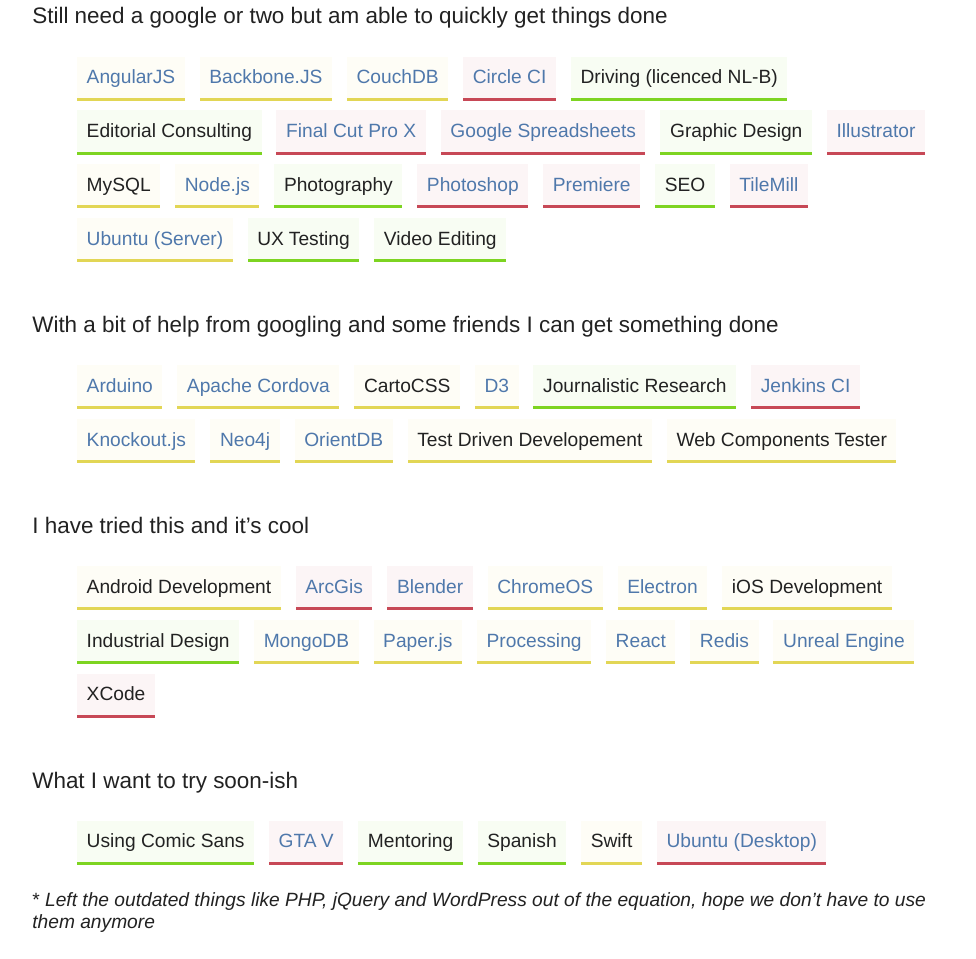
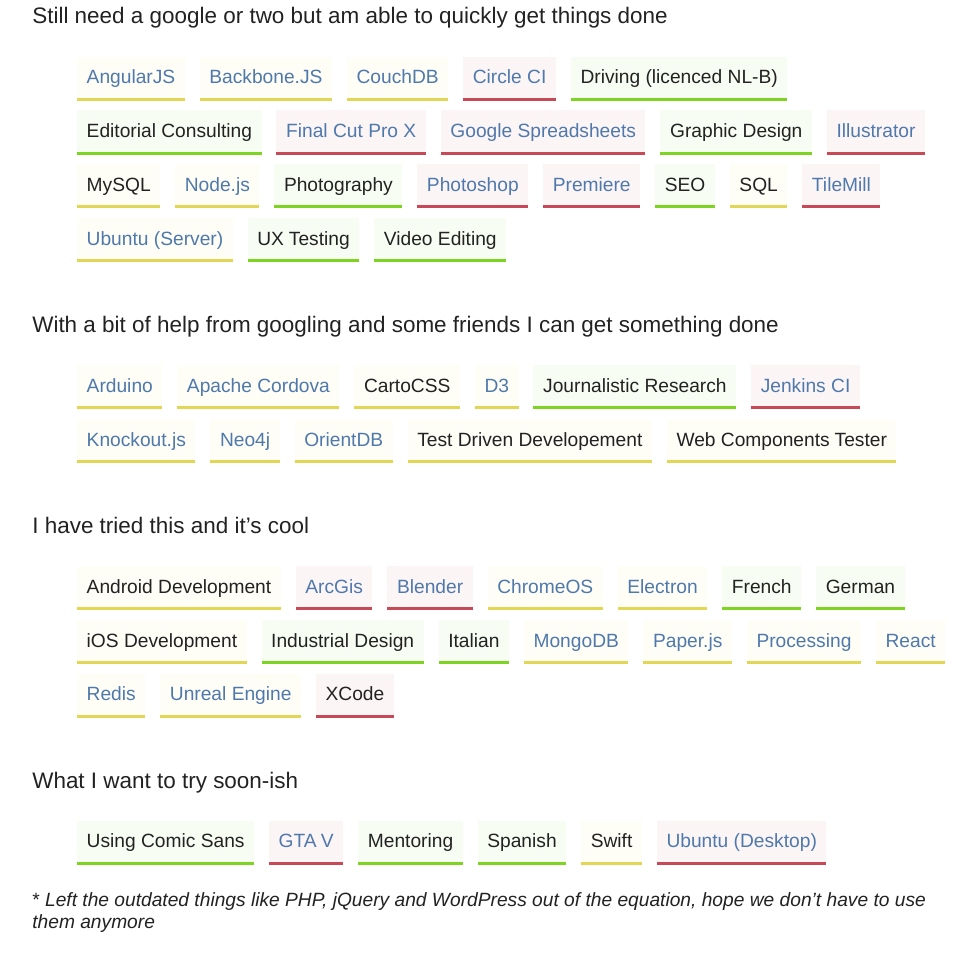
Before and after one commit to bvhme/vanhoytema.com, a plain HTML site: page index.html in a window 1280 px wide. Shown: the part 7454-8413 px from the top of the page, without its empty margins (147-1123 px from the left). Drawn offline with Linux system fonts and the light colour scheme.

Commit message:
Add languages and SQL

```diff
--- a/index.html
+++ b/index.html
@@ -290,6 +290,7 @@
                 <li class="software"><a href="http://www.photoshop.com/">Photoshop</a></li>
                 <li class="software"><a href="http://www.adobe.com/uk/products/premiere.html">Premiere</a></li>
                 <li class="skill">SEO</li>
+                <li class="tech">SQL</li>
                 <li class="software"><a href="https://www.mapbox.com/tilemill/">TileMill</a></li>
                 <li class="tech"><a href="http://ubuntu.org/">Ubuntu (Server)</a></li>
                 <li class="skill">UX Testing</li>
@@ -320,8 +321,11 @@
                 <li class="software"><a href="http://blender.org/">Blender</a></li>
                 <li class="tech"><a href="http://www.chromium.org/chromium-os">ChromeOS</a></li>
                 <li class="tech"><a href="http://electron.atom.io/">Electron</a></li>
+                <li class="skill">French</li>
+                <li class="skill">German</li>
                 <li class="tech">iOS Development</li>
                 <li class="skill">Industrial Design</li>
+                <li class="skill">Italian</li>
                 <li class="tech"><a href="http://www.mongodb.org/">MongoDB</a></li>
                 <li class="tech"><a href="http://paperjs.org/">Paper.js</a></li>
                 <li class="tech"><a href="http://processing.org/">Processing</a></li>
```
